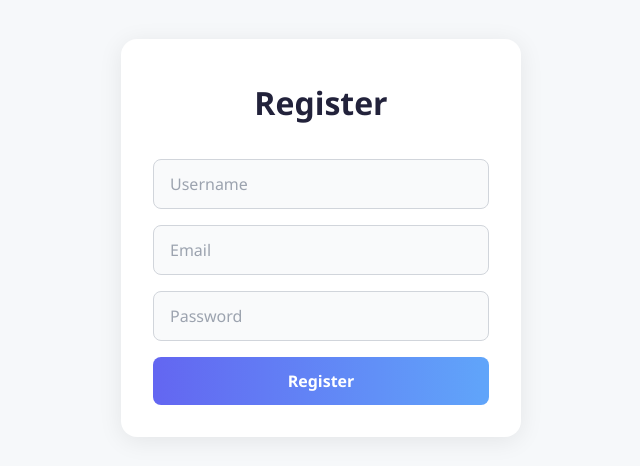
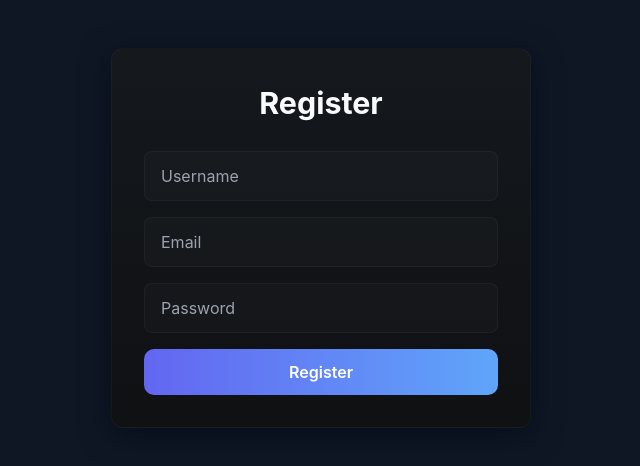
Before and after one commit to apple101012/ScheduleSync, a React (Vite) app in the folder frontend/: page /register in a window 1280 px wide. Shown: the part 162-628 px from the top of the page, without its empty margins (319-959 px from the left). Built offline with nearby package versions, Linux system fonts and the light colour scheme; no server answers.

Commit message:
so far calendar exists with login

```diff
--- a/frontend/src/modern.css
+++ b/frontend/src/modern.css
@@ -1,8 +1,21 @@
 /* Modern, clean styles for auth and dashboard pages */
 
+:root{
+  --bg-1: #0f1724; /* very dark */
+  --bg-2: #111318; /* dark panel */
+  --panel: #15181d;
+  --muted: #94a3b8;
+  --accent: #6366f1;
+  --accent-2: #60a5fa;
+  --success: #22c55e;
+  --danger: #ef4444;
+  --card-shadow: rgba(2,6,23,0.6);
+  font-family: Inter, 'Segoe UI', Arial, sans-serif;
+}
+
 body {
-  background: #f6f8fa;
-  font-family: 'Segoe UI', Arial, sans-serif;
+  background: radial-gradient(1200px 600px at 10% 10%, rgba(99,102,241,0.06), transparent 10%), var(--bg-1);
+  color: #e6eef8;
   margin: 0;
   padding: 0;
 }
@@ -12,27 +25,27 @@ body {
   display: flex;
   align-items: center;
   justify-content: center;
-  background: #f6f8fa;
 }
 
 .auth-box {
-  background: #fff;
-  border-radius: 16px;
-  box-shadow: 0 4px 24px rgba(0,0,0,0.08);
-  padding: 2.5rem 2rem 2rem 2rem;
+  background: linear-gradient(180deg, var(--panel), #0f1113);
+  border-radius: 12px;
+  box-shadow: 0 8px 30px var(--card-shadow);
+  padding: 2rem;
   width: 100%;
-  max-width: 400px;
+  max-width: 420px;
   display: flex;
   flex-direction: column;
-  gap: 1.5rem;
+  gap: 1.25rem;
+  border: 1px solid rgba(255,255,255,0.03);
 }
 
 .auth-title {
-  font-size: 2rem;
+  font-size: 1.9rem;
   font-weight: 700;
   text-align: center;
-  color: #22223b;
-  margin-bottom: 0.5rem;
+  color: #f8fafc;
+  margin-bottom: 0.25rem;
 }
 
 .auth-form {
@@ -43,52 +56,53 @@ body {
 
 .auth-input {
   padding: 0.75rem 1rem;
-  border: 1px solid #d1d5db;
+  border: 1px solid rgba(255,255,255,0.04);
   border-radius: 8px;
   font-size: 1rem;
-  background: #f9fafb;
-  transition: border 0.2s;
+  background: rgba(255,255,255,0.02);
+  color: var(--muted);
+  transition: border 0.15s, box-shadow 0.15s;
 }
 .auth-input:focus {
-  border: 1.5px solid #6366f1;
+  border: 1.5px solid var(--accent);
   outline: none;
+  box-shadow: 0 6px 18px rgba(99,102,241,0.08);
 }
 
 .auth-btn {
-  background: linear-gradient(90deg, #6366f1 0%, #60a5fa 100%);
+  background: linear-gradient(90deg, var(--accent), var(--accent-2));
   color: #fff;
   font-weight: 600;
   border: none;
-  border-radius: 8px;
-  padding: 0.75rem 1rem;
+  border-radius: 10px;
+  padding: 0.7rem 1rem;
   font-size: 1rem;
   cursor: pointer;
-  transition: background 0.2s;
+  transition: transform 0.12s ease, box-shadow 0.12s;
 }
 .auth-btn:hover {
-  background: linear-gradient(90deg, #60a5fa 0%, #6366f1 100%);
+  transform: translateY(-2px);
+  box-shadow: 0 10px 24px rgba(96,165,250,0.08);
 }
 
 /* Dashboard styles */
 .dashboard-container {
-  max-width: 900px;
-  margin: 2rem auto;
-  background: #fff;
-  border-radius: 16px;
-  box-shadow: 0 4px 24px rgba(0,0,0,0.08);
-  padding: 2.5rem 2rem;
+  max-width: 1100px;
+  margin: 2.5rem auto;
+  border-radius: 14px;
+  padding: 2rem;
 }
 .dashboard-title {
-  font-size: 2.2rem;
-  font-weight: 700;
-  color: #22223b;
-  margin-bottom: 1.5rem;
+  font-size: 2.4rem;
+  font-weight: 800;
+  color: #fff;
+  margin-bottom: 1.25rem;
 }
 .section-title {
-  font-size: 1.2rem;
-  font-weight: 600;
-  color: #373a40;
-  margin-bottom: 0.5rem;
+  font-size: 1.05rem;
+  font-weight: 700;
+  color: #e6eef8;
+  margin-bottom: 0.6rem;
 }
 .friends-list {
   list-style: none;
@@ -98,25 +112,120 @@ body {
 .friend-item {
   display: flex;
   align-items: center;
-  gap: 0.5rem;
+  gap: 0.75rem;
+  margin-bottom: 0.6rem;
+}
+.status-dot {
+  width: 10px;
+  height: 10px;
+  border-radius: 50%;
+  display: inline-block;
+  margin-left: 0.25rem;
+}
+.status-dot.free {
+  background: var(--success);
+}
+.status-dot.busy {
+  background: var(--danger);
+}
+.ask-card {
+  background: linear-gradient(180deg, rgba(255,255,255,0.02), rgba(255,255,255,0.01));
+  border-radius: 10px;
+  padding: 1rem 1.25rem;
+  margin-top: 1rem;
+  box-shadow: 0 6px 18px rgba(2,6,23,0.6);
+  border: 1px solid rgba(255,255,255,0.03);
+}
+
+/* react-big-calendar dark theme overrides */
+.rbc-calendar {
+  background: transparent;
+}
+.rbc-month-view, .rbc-month-view .rbc-row-content {
+  background: transparent;
+}
+.rbc-toolbar {
+  display: flex;
+  justify-content: space-between;
+  align-items: center;
+  color: #dbeafe;
   margin-bottom: 0.5rem;
 }
-.status-dot {
-  width: 12px;
-  height: 12px;
-  border-radius: 50%;
-  display: inline-block;
+.rbc-btn-group button {
+  background: rgba(255,255,255,0.03);
+  color: #e6eef8;
+  border: 1px solid rgba(255,255,255,0.04);
+  padding: 0.25rem 0.5rem;
+  border-radius: 6px;
 }
-.status-dot.free {
-  background: #22c55e;
+.rbc-month-view .rbc-row .rbc-date-cell {
+  background: transparent;
 }
-.status-dot.busy {
-  background: #ef4444;
+.rbc-event {
+  border-radius: 6px;
+  padding: 4px 6px;
+  font-size: 0.9rem;
 }
-.ask-card {
-  background: #f3f4f6;
-  border-radius: 12px;
-  padding: 1rem 1.5rem;
-  margin-top: 1rem;
-  box-shadow: 0 2px 8px rgba(0,0,0,0.04);
+.rbc-day-slot .rbc-events-container .rbc-event {
+  box-shadow: 0 6px 18px rgba(2,6,23,0.6);
 }
+.rbc-month-view .rbc-row-content .rbc-event {
+  margin: 2px 4px;
+}
+
+/* Fix off-range (previous/next month) white blocks and improve contrast */
+.rbc-off-range, .rbc-off-range a {
+  background: rgba(255,255,255,0.02) !important;
+  color: var(--muted) !important;
+}
+
+/* Day number color and cell backgrounds */
+.rbc-date-cell, .rbc-day-bg, .rbc-day-slot, .rbc-month-view .rbc-header, .rbc-month-view .rbc-date-cell {
+  background: transparent !important;
+}
+.rbc-date {
+  color: #cbd5e1 !important; /* softer day number */
+  font-weight: 600;
+}
+
+/* Today highlight - subtle border */
+.rbc-today {
+  background: linear-gradient(180deg, rgba(99,102,241,0.03), transparent) !important;
+  box-shadow: inset 0 1px 0 rgba(255,255,255,0.02);
+}
+
+/* Selected cell (light blue default) make it darker and blend */
+.rbc-selected, .rbc-selected .rbc-date-cell {
+  background: rgba(96,165,250,0.08) !important;
+}
+
+/* Event text contrast */
+.rbc-event, .rbc-event * {
+  color: #ffffff !important;
+}
+.rbc-event .rbc-event-label, .rbc-event .rbc-event-content {
+  color: #fff !important;
+  text-shadow: 0 1px 0 rgba(0,0,0,0.35);
+}
+
+/* Make header and toolbar text readable */
+.rbc-toolbar h2, .rbc-toolbar .rbc-btn-group button, .rbc-toolbar .rbc-toolbar-label {
+  color: #e6eef8 !important;
+}
+
+/* Reduce white borders between cells */
+.rbc-month-view .rbc-row.rbc-month-row > .rbc-row-segment, .rbc-month-view .rbc-row {
+  border-color: rgba(255,255,255,0.03) !important;
+}
+
+/* Ensure agenda and other buttons use dark backgrounds */
+.rbc-btn-group button, .rbc-btn-group button:focus {
+  background: rgba(255,255,255,0.02) !important;
+  border-color: rgba(255,255,255,0.04) !important;
+}
+
+/* Small responsive tweaks */
+@media (max-width: 800px) {
+  .dashboard-container { padding: 1rem; }
+  .rbc-calendar { font-size: 0.92rem; }
+}
```
